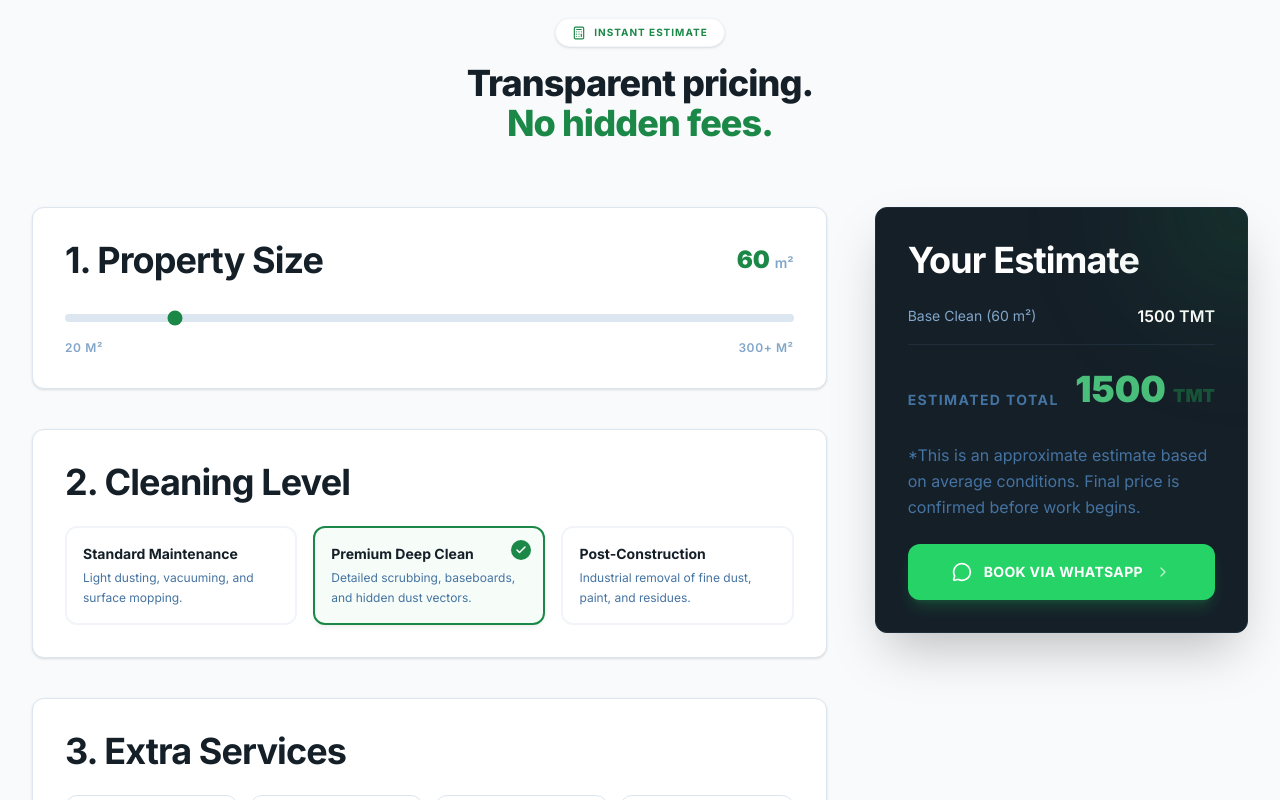
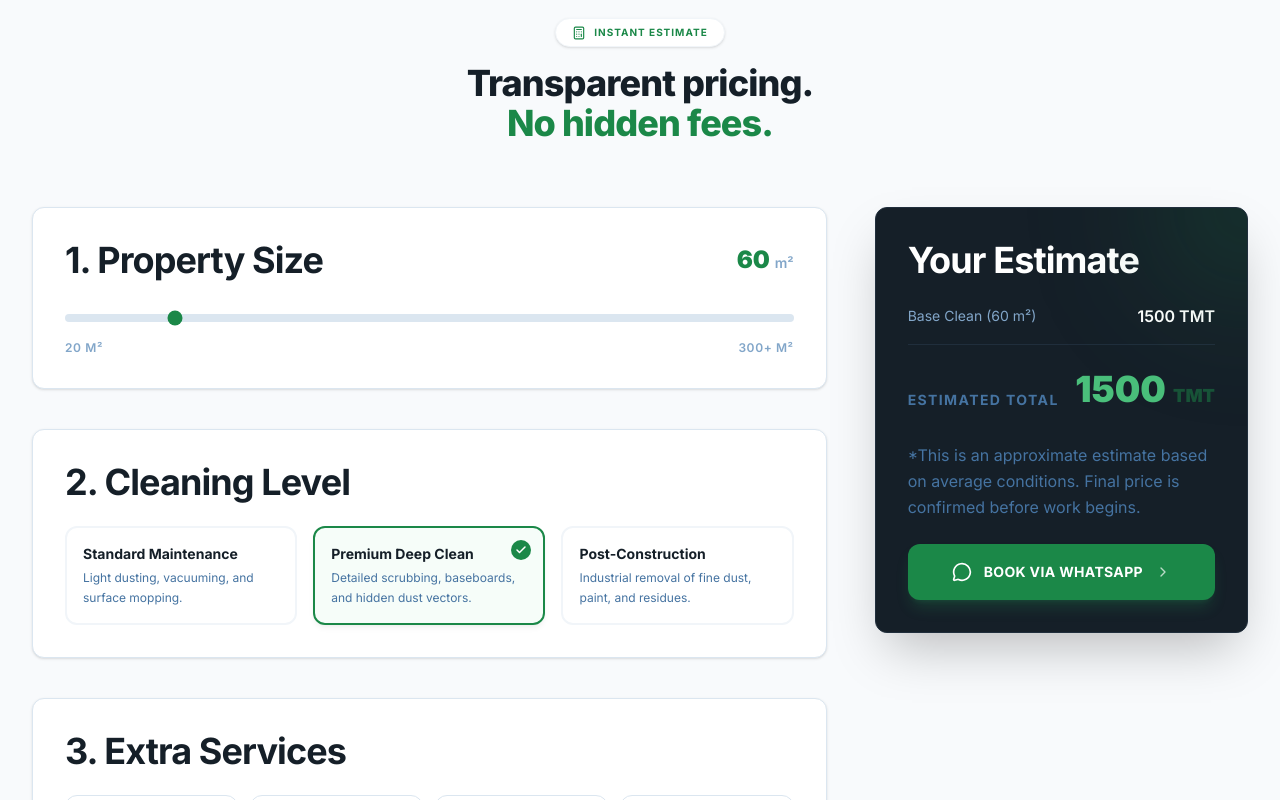
Before and after one commit to SelimFree/hilli-tamizlik, a React (Vite) app: page / in a window 1280 px wide. Shown: the part 2001-2801 px from the top of the page. Built offline with nearby package versions, Linux system fonts and the light colour scheme.

Commit message:
Adjusted home page block's stylings

```diff
--- a/src/components/blocks/CalculatorBlock.tsx
+++ b/src/components/blocks/CalculatorBlock.tsx
@@ -199,7 +199,7 @@ export function CalculatorBlock() {
 
                 <button
                   onClick={handleWhatsAppRedirect}
-                  className="w-full group flex items-center justify-center gap-3 bg-[#25D366] hover:bg-[#20bd5a] text-white h-14 rounded-lg font-bold text-sm tracking-wide uppercase transition-all duration-300 shadow-lg shadow-[#25D366]/20 hover:shadow-xl hover:shadow-[#25D366]/40 hover:-translate-y-1 active:scale-[0.98] cursor-pointer"
+                  className="w-full group flex items-center justify-center gap-3 bg-primary-600 hover:bg-primary-500 text-white h-14 rounded-lg font-bold text-sm tracking-wide uppercase transition-all duration-300 shadow-lg shadow-primary-500/20 hover:shadow-xl hover:shadow-primary-500/40 hover:-translate-y-1 active:scale-[0.98] cursor-pointer"
                 >
                   <MessageCircle className="h-5 w-5 transition-transform duration-300 group-hover:scale-110" />
                   Book via WhatsApp
--- a/src/components/blocks/ServiceTeaserBlock.tsx
+++ b/src/components/blocks/ServiceTeaserBlock.tsx
@@ -86,7 +86,7 @@ export function ServiceTeaserBlock() {
         <section className="w-full bg-white py-20 sm:py-28">
             <div className="mx-auto max-w-7xl px-4 sm:px-6 lg:px-8">
 
-                <div className="mb-12 md:mb-16">
+                <div className="mb-12 md:mb-16 text-center md:text-left">
                     <FadeIn direction="up" delay={0}>
                         <span className="mb-4 inline-flex items-center gap-2 rounded-full bg-primary-50 px-4 py-1.5 text-[10px] font-bold tracking-widest text-primary-600 uppercase">
                             <Sparkles className="h-3.5 w-3.5" /> What We Do
```
